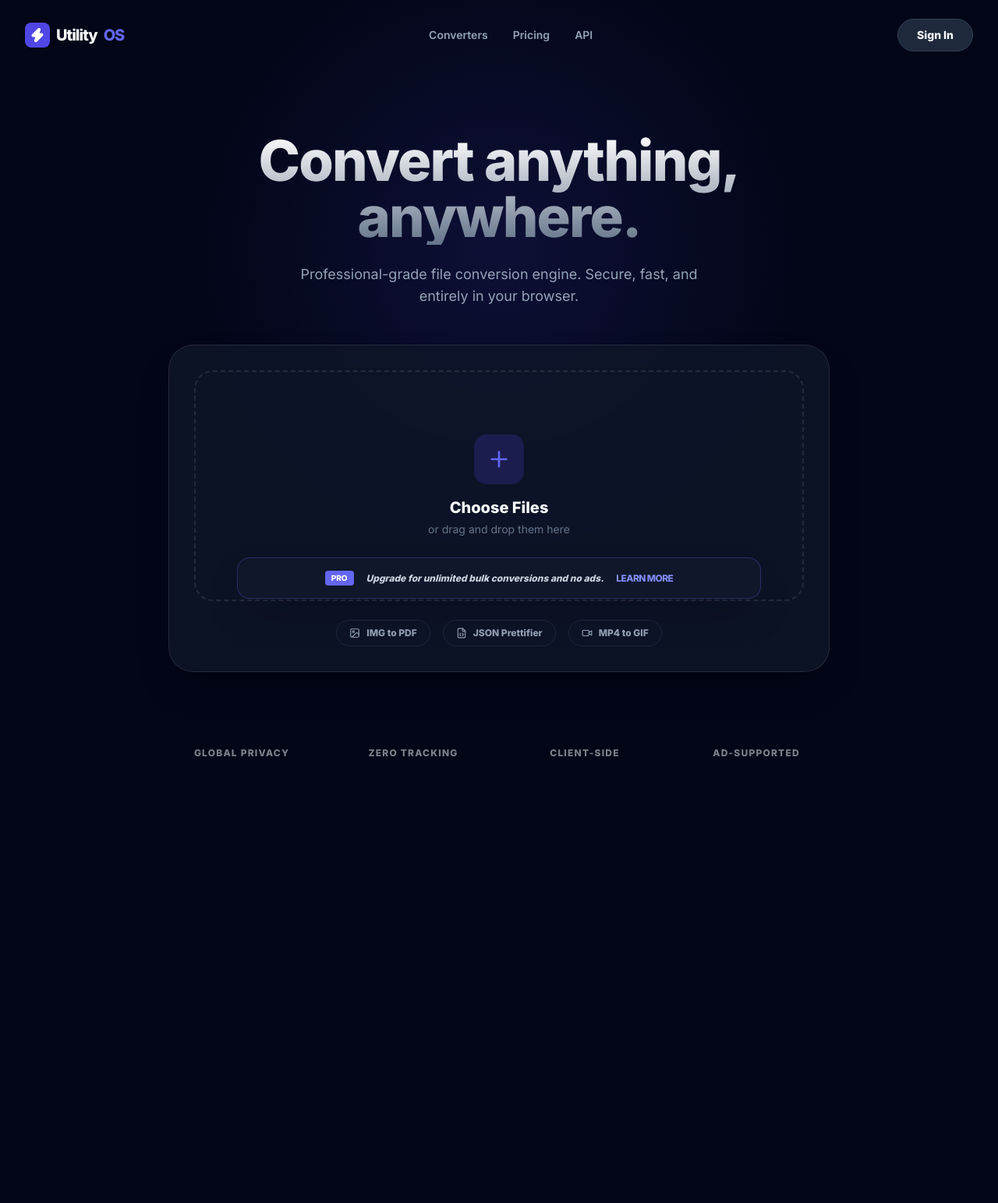
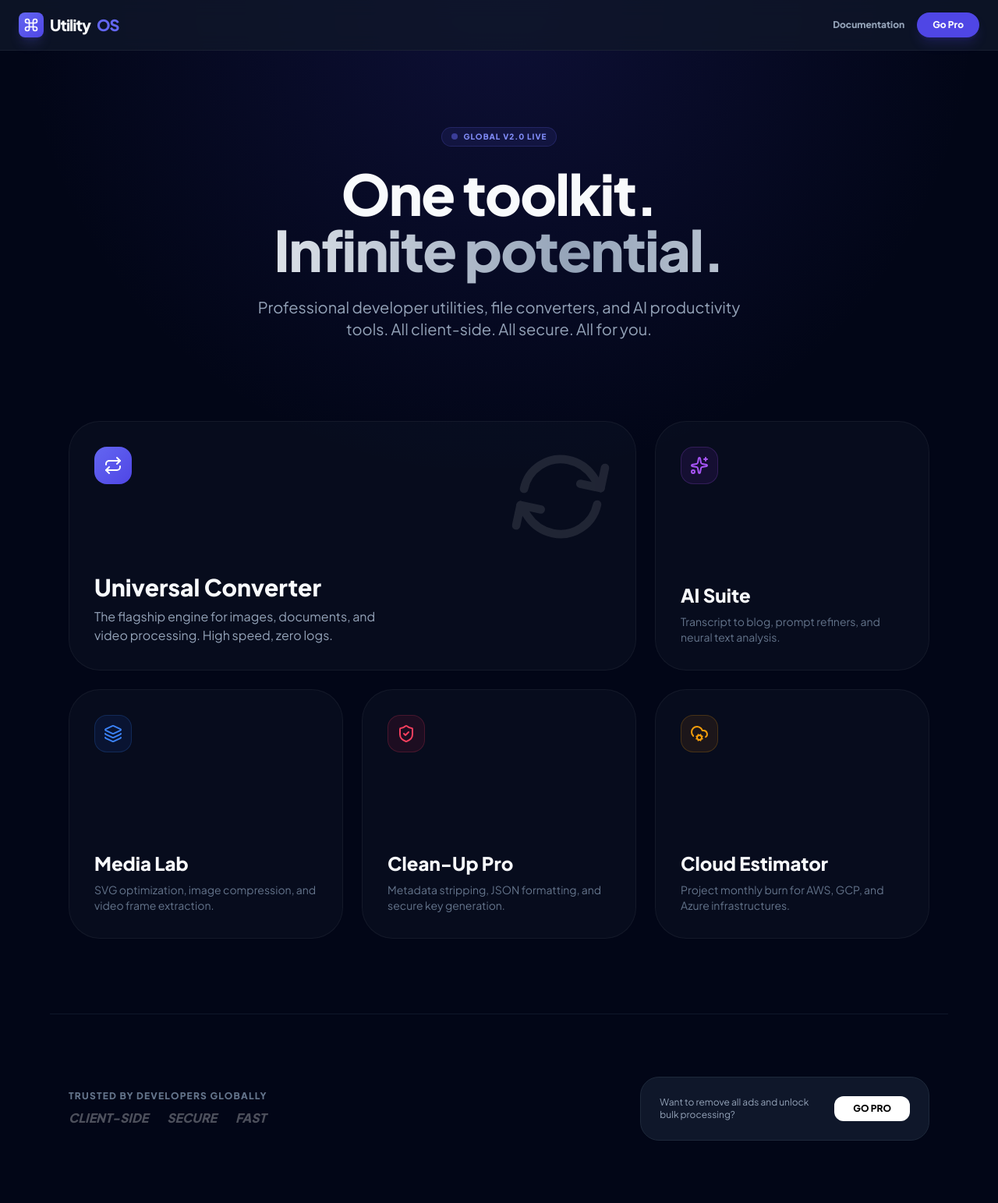
Before and after one commit to realametsikor/realametsikor-my-utility-hub, a plain HTML site: page index.html in a window 1280 px wide. Shown: the whole page at 78% size. Before the commit the page ends 974 px from the top, so only its background shows below. Drawn offline with nearby package versions, Linux system fonts and the light colour scheme.

Commit message:
Update index.html

```diff
--- a/index.html
+++ b/index.html
@@ -3,114 +3,166 @@
 <head>
     <meta charset="UTF-8">
     <meta name="viewport" content="width=device-width, initial-scale=1.0">
-    <title>UtilityOS | The Universal File Engine</title>
+    <title>UtilityOS | The Universal Developer Toolkit</title>
     <script src="https://cdn.tailwindcss.com"></script>
     <script src="https://unpkg.com/lucide@latest"></script>
-    <link href="https://fonts.googleapis.com/css2?family=Inter:wght@400;600;800&display=swap" rel="stylesheet">
     <style>
+        @import url('https://fonts.googleapis.com/css2?family=Plus+Jakarta+Sans:wght@400;600;800&display=swap');
+
         body {
             background-color: #020617;
             color: #f8fafc;
-            font-family: 'Inter', sans-serif;
+            font-family: 'Plus Jakarta Sans', sans-serif;
+            overflow-x: hidden;
         }
+
         .hero-glow {
-            background: radial-gradient(circle at 50% 50%, rgba(79, 70, 229, 0.15) 0%, transparent 50%);
-            position: absolute; top: -20%; left: 0; right: 0; bottom: 0; z-index: -1;
+            position: absolute; top: 0; left: 50%; transform: translateX(-50%);
+            width: 100%; height: 600px;
+            background: radial-gradient(circle at 50% 0%, rgba(79, 70, 229, 0.15) 0%, transparent 70%);
+            z-index: -1;
         }
-        .glass-panel {
+
+        .nav-glass {
             background: rgba(15, 23, 42, 0.8);
-            backdrop-filter: blur(16px);
-            border: 1px solid rgba(255, 255, 255, 0.1);
+            backdrop-filter: blur(12px);
+            border-bottom: 1px solid rgba(255, 255, 255, 0.05);
         }
-        .drop-zone {
-            border: 2px dashed rgba(255, 255, 255, 0.1);
-            transition: all 0.3s ease;
+
+        .tool-tile {
+            background: rgba(15, 23, 42, 0.4);
+            border: 1px solid rgba(255, 255, 255, 0.05);
+            transition: all 0.4s cubic-bezier(0.23, 1, 0.32, 1);
         }
-        .drop-zone:hover {
-            border-color: #6366f1;
-            background: rgba(99, 102, 241, 0.05);
+
+        .tool-tile:hover {
+            background: rgba(30, 41, 59, 0.6);
+            border-color: rgba(99, 102, 241, 0.4);
+            transform: translateY(-5px);
+            box-shadow: 0 20px 40px -15px rgba(0, 0, 0, 0.5);
         }
-        .btn-primary {
-            background: linear-gradient(to bottom right, #6366f1, #4f46e5);
-            box-shadow: 0 4px 14px 0 rgba(79, 70, 229, 0.39);
+
+        .icon-gradient {
+            background: linear-gradient(135deg, #6366f1 0%, #4f46e5 100%);
         }
+
+        /* Continuous Shimmer for "New" or "Hot" tools */
+        .shimmer-text {
+            background: linear-gradient(90deg, #94a3b8, #fff, #94a3b8);
+            background-size: 200% auto;
+            -webkit-background-clip: text;
+            -webkit-text-fill-color: transparent;
+            animation: shine 3s linear infinite;
+        }
+        @keyframes shine { to { background-position: 200% center; } }
     </style>
 </head>
 <body class="min-h-screen">
     <div class="hero-glow"></div>
 
-    <nav class="flex justify-between items-center px-8 py-6 max-w-7xl mx-auto">
+    <nav class="nav-glass sticky top-0 z-50 px-6 py-4">
+        <div class="max-w-7xl mx-auto flex justify-between items-center">
             <div class="text-xl font-extrabold tracking-tighter flex items-center gap-2">
-            <div class="w-8 h-8 bg-indigo-600 rounded-lg flex items-center justify-center">
-                <i data-lucide="zap" class="w-5 h-5 fill-white text-white"></i>
+                <div class="w-8 h-8 icon-gradient rounded-lg flex items-center justify-center shadow-lg shadow-indigo-500/20">
+                    <i data-lucide="command" class="w-5 h-5 text-white"></i>
                 </div>
                 Utility<span class="text-indigo-500">OS</span>
             </div>
-        <div class="hidden md:flex gap-8 text-sm font-semibold text-slate-400">
-            <a href="#" class="hover:text-white transition-colors">Converters</a>
-            <a href="#" class="hover:text-white transition-colors">Pricing</a>
-            <a href="#" class="hover:text-white transition-colors">API</a>
+            <div class="flex gap-4">
+                <button class="text-xs font-bold text-slate-400 hover:text-white transition-colors">Documentation</button>
+                <button class="bg-indigo-600 hover:bg-indigo-500 px-5 py-2 rounded-full text-xs font-bold transition-all shadow-lg shadow-indigo-600/20">Go Pro</button>
             </div>
-        <button class="text-sm font-bold bg-slate-800 px-6 py-2.5 rounded-full border border-slate-700 hover:bg-slate-700 transition-all">Sign In</button>
+        </div>
     </nav>
 
-    <main class="max-w-4xl mx-auto mt-20 px-6 text-center">
-        <h1 class="text-5xl md:text-7xl font-extrabold tracking-tight mb-6 bg-clip-text text-transparent bg-gradient-to-b from-white to-slate-500">
-            Convert anything,<br>anywhere.
+    <header class="max-w-4xl mx-auto pt-24 pb-16 px-6 text-center">
+        <div class="inline-flex items-center gap-2 px-3 py-1 rounded-full bg-indigo-500/10 border border-indigo-500/20 mb-6">
+            <span class="w-2 h-2 rounded-full bg-indigo-500 animate-pulse"></span>
+            <span class="text-[10px] font-bold text-indigo-400 uppercase tracking-widest">Global v2.0 Live</span>
+        </div>
+        <h1 class="text-5xl md:text-7xl font-black tracking-tight mb-6 leading-[1.1]">
+            One toolkit. <br><span class="shimmer-text">Infinite potential.</span>
         </h1>
-        <p class="text-slate-400 text-lg mb-12 max-w-xl mx-auto font-medium">
-            Professional-grade file conversion engine. Secure, fast, and entirely in your browser.
+        <p class="text-slate-400 text-lg md:text-xl max-w-2xl mx-auto mb-10 font-medium leading-relaxed">
+            Professional developer utilities, file converters, and AI productivity tools.
+            All client-side. All secure. All for you.
         </p>
+    </header>
 
-        <div class="glass-panel p-4 md:p-8 rounded-[2rem] shadow-2xl relative">
-            <div class="drop-zone rounded-[1.5rem] py-20 flex flex-col items-center justify-center cursor-pointer relative overflow-hidden group">
-                <input type="file" class="absolute inset-0 opacity-0 cursor-pointer" multiple id="fileInput">
-                <div class="w-16 h-16 bg-indigo-600/20 text-indigo-500 rounded-2xl flex items-center justify-center mb-4 group-hover:scale-110 transition-transform duration-500">
-                    <i data-lucide="plus" class="w-8 h-8"></i>
+    <main class="max-w-6xl mx-auto px-6 grid grid-cols-1 md:grid-cols-3 gap-6 mb-24">
+
+        <a href="tools/converter/index.html" class="md:col-span-2 tool-tile p-8 rounded-[2.5rem] flex flex-col justify-between h-80 relative overflow-hidden group">
+            <div class="absolute top-0 right-0 p-8 opacity-10 group-hover:opacity-20 transition-opacity">
+                <i data-lucide="refresh-cw" class="w-32 h-32 rotate-12"></i>
             </div>
-                <h3 class="text-xl font-bold mb-1">Choose Files</h3>
-                <p class="text-slate-500 text-sm font-medium">or drag and drop them here</p>
+            <div class="w-12 h-12 icon-gradient rounded-2xl flex items-center justify-center mb-4">
+                <i data-lucide="repeat" class="text-white"></i>
             </div>
+            <div>
+                <h3 class="text-3xl font-bold mb-2">Universal Converter</h3>
+                <p class="text-slate-400 max-w-sm">The flagship engine for images, documents, and video processing. High speed, zero logs.</p>
+            </div>
+        </a>
 
-            <div class="mt-6 flex flex-wrap justify-center gap-4">
-                <div class="flex items-center gap-2 bg-slate-900/50 px-4 py-2 rounded-full border border-slate-800 text-xs font-bold text-slate-400">
-                    <i data-lucide="image" class="w-3.5 h-3.5"></i> IMG to PDF
+        <a href="tools/ai/ai-hub.html" class="tool-tile p-8 rounded-[2.5rem] flex flex-col justify-between h-80">
+            <div class="w-12 h-12 bg-purple-600/10 text-purple-500 border border-purple-500/20 rounded-2xl flex items-center justify-center mb-4">
+                <i data-lucide="sparkles"></i>
             </div>
-                <div class="flex items-center gap-2 bg-slate-900/50 px-4 py-2 rounded-full border border-slate-800 text-xs font-bold text-slate-400">
-                    <i data-lucide="file-json" class="w-3.5 h-3.5"></i> JSON Prettifier
+            <div>
+                <h3 class="text-2xl font-bold mb-2">AI Suite</h3>
+                <p class="text-slate-500 text-sm">Transcript to blog, prompt refiners, and neural text analysis.</p>
             </div>
-                <div class="flex items-center gap-2 bg-slate-900/50 px-4 py-2 rounded-full border border-slate-800 text-xs font-bold text-slate-400">
-                    <i data-lucide="video" class="w-3.5 h-3.5"></i> MP4 to GIF
+        </a>
+
+        <a href="tools/media/media-hub.html" class="tool-tile p-8 rounded-[2.5rem] flex flex-col justify-between h-80">
+            <div class="w-12 h-12 bg-blue-600/10 text-blue-500 border border-blue-500/20 rounded-2xl flex items-center justify-center mb-4">
+                <i data-lucide="layers"></i>
+            </div>
+            <div>
+                <h3 class="text-2xl font-bold mb-2">Media Lab</h3>
+                <p class="text-slate-500 text-sm">SVG optimization, image compression, and video frame extraction.</p>
+            </div>
+        </a>
+
+        <a href="tools/clean/clean-hub.html" class="tool-tile p-8 rounded-[2.5rem] flex flex-col justify-between h-80">
+            <div class="w-12 h-12 bg-rose-600/10 text-rose-500 border border-rose-500/20 rounded-2xl flex items-center justify-center mb-4">
+                <i data-lucide="shield-check"></i>
+            </div>
+            <div>
+                <h3 class="text-2xl font-bold mb-2">Clean-Up Pro</h3>
+                <p class="text-slate-500 text-sm">Metadata stripping, JSON formatting, and secure key generation.</p>
+            </div>
+        </a>
+
+        <a href="tools/cloud/cloud-hub.html" class="tool-tile p-8 rounded-[2.5rem] flex flex-col justify-between h-80">
+            <div class="w-12 h-12 bg-amber-600/10 text-amber-500 border border-amber-500/20 rounded-2xl flex items-center justify-center mb-4">
+                <i data-lucide="cloud-cog"></i>
+            </div>
+            <div>
+                <h3 class="text-2xl font-bold mb-2">Cloud Estimator</h3>
+                <p class="text-slate-500 text-sm">Project monthly burn for AWS, GCP, and Azure infrastructures.</p>
+            </div>
+        </a>
+
+    </main>
+
+    <section class="max-w-6xl mx-auto px-6 py-20 border-t border-slate-900 flex flex-col md:flex-row justify-between items-center gap-8">
+        <div class="text-left">
+            <p class="text-xs font-bold text-slate-500 uppercase tracking-widest mb-2">Trusted by Developers Globally</p>
+            <div class="flex gap-6 grayscale opacity-30">
+                <span class="font-black italic">CLIENT-SIDE</span>
+                <span class="font-black italic">SECURE</span>
+                <span class="font-black italic">FAST</span>
             </div>
         </div>
+        <div class="bg-slate-900 border border-slate-800 p-6 rounded-3xl flex items-center gap-6">
+            <p class="text-xs font-medium text-slate-400 max-w-[200px]">Want to remove all ads and unlock bulk processing?</p>
+            <button class="bg-white text-black px-6 py-2 rounded-xl text-xs font-black uppercase">Go Pro</button>
         </div>
-
-        <div class="mt-24 grid grid-cols-2 md:grid-cols-4 gap-8 opacity-50 grayscale hover:grayscale-0 transition-all duration-700">
-            <div class="text-xs font-black uppercase tracking-widest">Global Privacy</div>
-            <div class="text-xs font-black uppercase tracking-widest">Zero Tracking</div>
-            <div class="text-xs font-black uppercase tracking-widest">Client-Side</div>
-            <div class="text-xs font-black uppercase tracking-widest">Ad-Supported</div>
-        </div>
-    </main>
-
-    <div class="fixed bottom-8 left-1/2 -translate-x-1/2 w-[90%] max-w-2xl bg-slate-900 border border-indigo-500/30 p-4 rounded-2xl flex items-center justify-center gap-4 shadow-2xl">
-        <div class="text-[10px] bg-indigo-500 text-white px-2 py-0.5 rounded font-black">PRO</div>
-        <p class="text-xs font-bold text-slate-300 italic">Upgrade for unlimited bulk conversions and no ads.</p>
-        <button class="text-xs font-black text-indigo-400 uppercase tracking-tighter">Learn More</button>
-    </div>
+    </section>
 
     <script>
         lucide.createIcons();
-
-        // Basic drag & drop interaction
-        const fileInput = document.getElementById('fileInput');
-        fileInput.addEventListener('change', (e) => {
-            if(e.target.files.length > 0) {
-                // Redirect to the Clean Hub or Media Hub depending on type
-                // For this demo, we'll just alert.
-                alert(`${e.target.files.length} files detected. Processing locally...`);
-            }
-        });
     </script>
 </body>
 </html>
```
Lines whose indentation alone changed are shown as unchanged.
